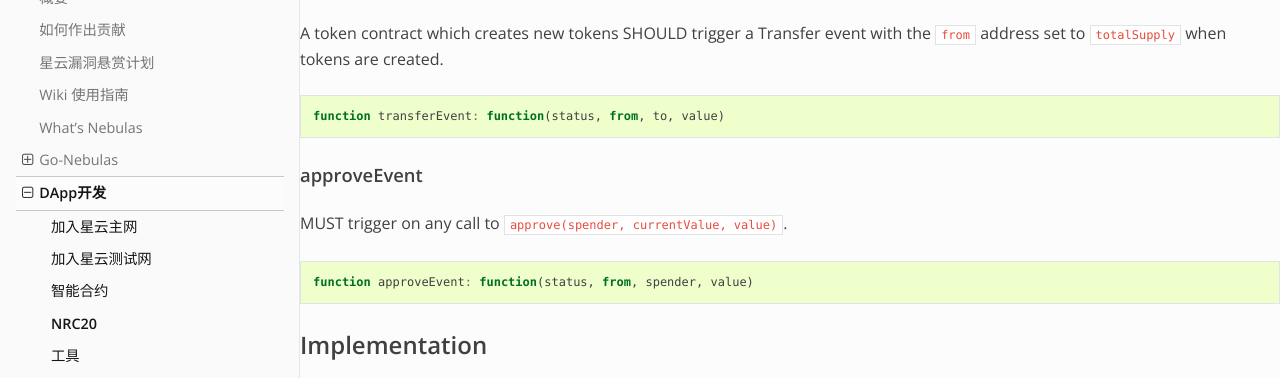
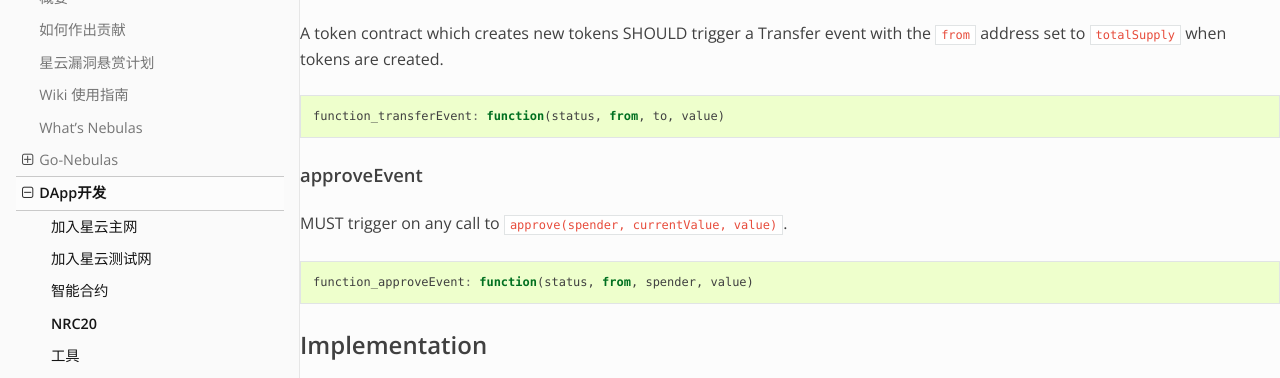
Before and after one commit to nebulasio/nebdocs, a Sphinx documentation site: the page built from docs/dapp-development/nrc20.md, in a window 1280 px wide and 900 px high, scrolled down 2397 px. Shown: the part 151-529 px from the top of the window. Built offline with Sphinx 7.4.7 and the Read the Docs theme 2.0.0, drawn with Linux system fonts in a browser that asks for light colours; pages that are not in the unit, such as notebooks, are missing from menus; part of the change alters nothing that is shown.

````diff
--- a/docs/dapp-development/nrc20.md
+++ b/docs/dapp-development/nrc20.md
@@ -108,7 +108,7 @@ MUST trigger when tokens are transferred, including zero value transfers.
 A token contract which creates new tokens SHOULD trigger a Transfer event with the `from` address set to `totalSupply` when tokens are created.
 
 ```javascript
-function transferEvent: function(status, from, to, value)
+function_transferEvent: function(status, from, to, value)
 ```
 
 #### approveEvent
@@ -116,7 +116,7 @@ function transferEvent: function(status, from, to, value)
 MUST trigger on any call to `approve(spender, currentValue, value)`.
 
 ```javascript
-function approveEvent: function(status, from, spender, value)
+function_approveEvent: function(status, from, spender, value)
 ```
 
 ## Implementation
````
